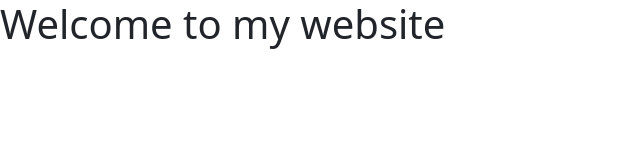
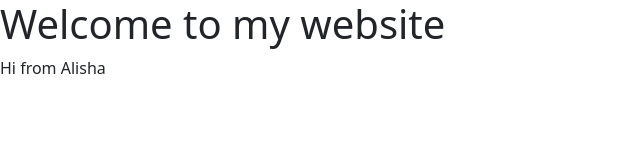
Before and after one commit to FaezehJ/GroupProject, a plain HTML site: page index.html in a window 1280 px wide. Shown: the whole page, without its empty margins (0-640 px from the left). Drawn offline with nearby package versions, Linux system fonts and the light colour scheme.

Commit message:
i added a message

```diff
--- a/index.html
+++ b/index.html
@@ -17,6 +17,7 @@
   </head>
   <body>
     <h1>Welcome to my website</h1>
+   <p>Hi from Alisha</p>
 
     <script
       src="https://cdn.jsdelivr.net/npm/bootstrap@5.3.2/dist/js/bootstrap.bundle.min.js"
```
